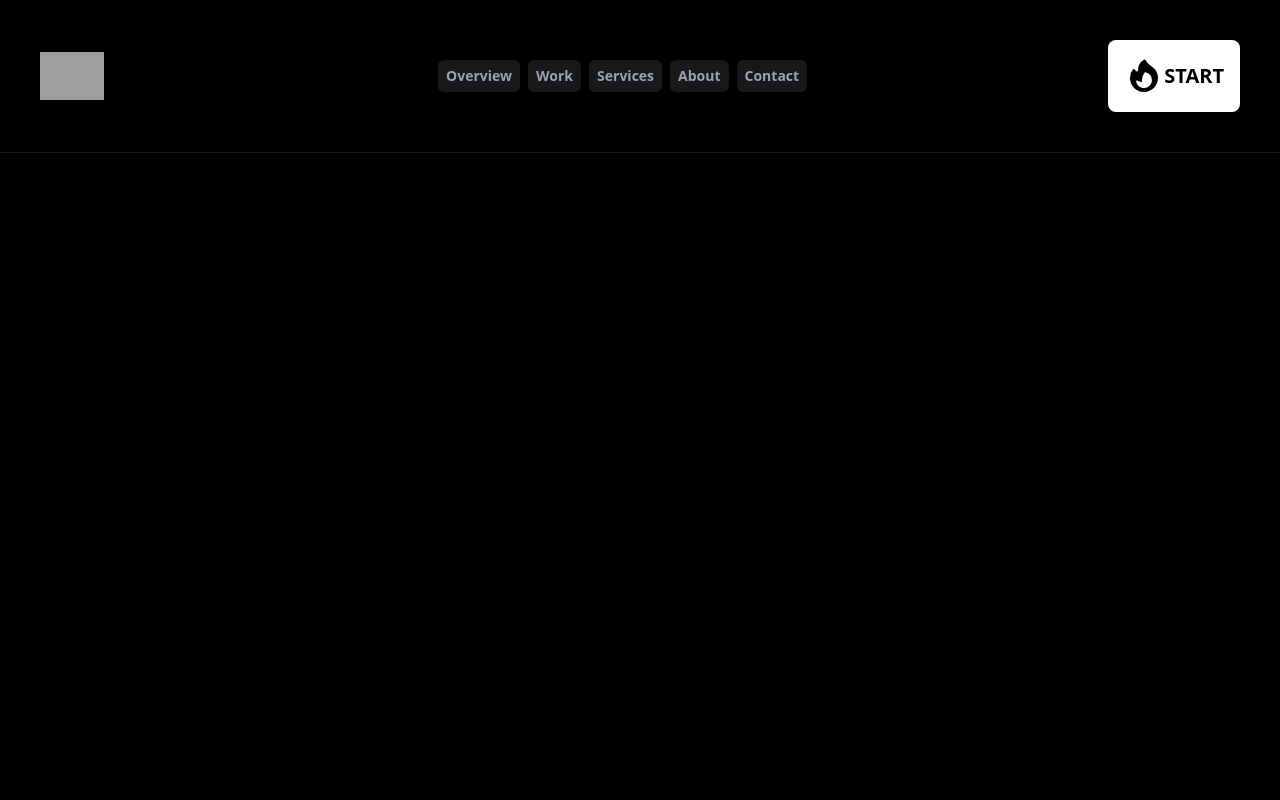
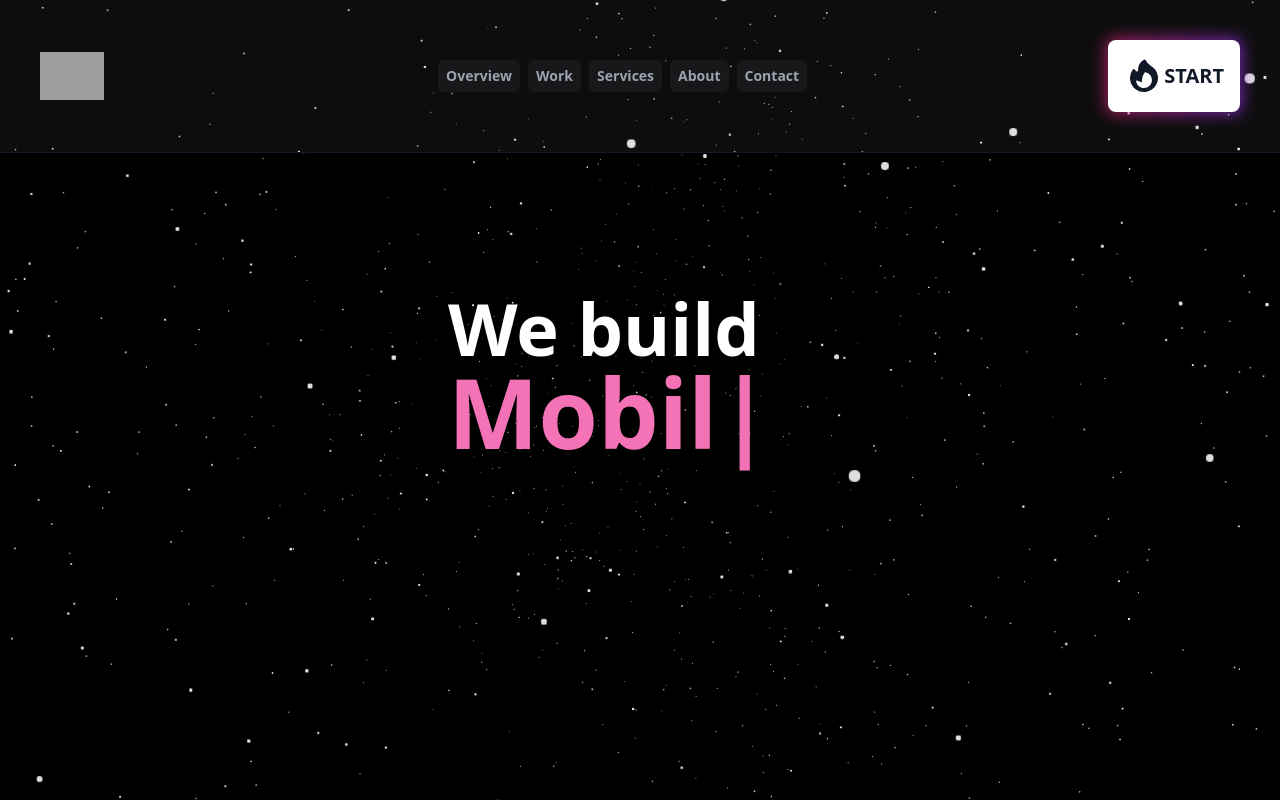
Before and after one commit to BerkAngay-terminal/code-crayons-web-landing-app, a Next.js app: page / in a window 1280 px wide. Built offline with nearby package versions, Linux system fonts and the light colour scheme; grey boxes are pictures that could not be loaded.

Commit message:
changes made.

```diff
--- a/components/Header.js
+++ b/components/Header.js
@@ -1,5 +1,5 @@
 import { useRouter } from 'next/router'
-import { FireIcon } from '@heroicons/react/20/solid'
+import StartButton from './StartButton'
 
 
 function Header() {
@@ -7,7 +7,7 @@ function Header() {
 
 
     return (
-        <header className='flex items-center justify-between p-10 bg-black border-b border-gray-900'>
+        <header className='fixed top-0 right-0 left-0 flex bg-white bg-opacity-5 items-center justify-between p-10 border-b border-gray-900'>
 
             {/* Logo */}
             <img className='h-12 transform transition hover:scale-110 cursor-pointer' src="https://link-cdn.fra1.cdn.digitaloceanspaces.com/Link/codecrayons%20(1).png" alt="" />
@@ -21,10 +21,7 @@ function Header() {
                 <button className='px-2 py-1.5 text-sm font-bold text-gray-400 bg-zinc-900 rounded-md transform transition hover:scale-105 hover:bg-purple-300 hover:text-black'>Contact</button>
             </div>
 
-            <button className='flex items-center font-black p-4 text-xl text-black bg-white uppercase rounded-lg transform transition hover:scale-105'>
-                <FireIcon className='h-10' />
-                <p>Start</p>
-            </button>
+            <StartButton />
 
         </header>
     )
--- /dev/null
+++ b/components/Hero.js
@@ -0,0 +1,23 @@
+import Typewriter from 'typewriter-effect';
+
+
+function Hero() {
+    return (
+        <div style={{ position: 'absolute', top: '50%', left: '50%', transform: 'translate3d(-50%,-50%,0)' }}>iv
+            <div className='w-96 h-[30vh]'>
+                <h1 className='text-white text-7xl font-bold '>We build</h1>
+                <h1 className='text-pink-400 text-8xl font-bold'>
+                    <Typewriter
+                        options={{
+                            strings: ['Mobile Apps', 'Mobile Games', 'Web Apps', 'Web Games', 'Desktop Apps', 'CRM App', 'ERP App', 'Space', 'Universe 😀'],
+                            autoStart: true,
+                            loop: true,
+                        }}
+                    />
+                </h1>
+            </div>
+        </div>
+    )
+}
+
+export default Hero
--- /dev/null
+++ b/components/Stars.js
@@ -0,0 +1,32 @@
+import { PointMaterial, Points } from '@react-three/drei'
+import { Canvas, useFrame } from '@react-three/fiber'
+import { useRef, useState } from 'react'
+import { random } from "maath";
+
+function Stars() {
+    return (
+        <Canvas camera={{ position: [0, 0, 1] }}>
+            <CustomStars />
+        </Canvas>
+    )
+}
+
+function CustomStars(props) {
+    const ref = useRef()
+    const [sphere] = useState(() => random.inSphere(new Float32Array(5000), { radius: 1.5 }))
+
+    useFrame((state, delta) => {
+        ref.current.rotation.x -= delta / 10
+        ref.current.rotation.y -= delta / 15
+    })
+
+    return (
+        <group rotation={[0, 0, Math.PI / 4]}>
+            <Points ref={ref} positions={sphere} stride={3} frustumCulled={false} {...props}>
+                <PointMaterial transparent color="#ffffff" size={0.005} sizeAttenuation={true} depthWrite={false} />
+            </Points>
+        </group>
+    )
+}
+
+export default Stars
--- /dev/null
+++ b/components/StartButton.js
@@ -0,0 +1,17 @@
+import { FireIcon } from '@heroicons/react/20/solid'
+
+function StartButton() {
+    return (
+        <div class="grid gap-8 items-start justify-center">
+            <div class="relative group">
+                <div class="absolute -inset-0.5 bg-gradient-to-r from-pink-600 to-purple-600 rounded-lg blur opacity-75 group-hover:opacity-100 transition duration-1000 group-hover:duration-200 animate-tilt"></div>
+                <button className='flex items-center font-black p-4 text-xl text-gray-900 hover:text-black bg-white uppercase rounded-lg transform transition hover:scale-105'>
+                    <FireIcon className='h-10' />
+                    <p>Start</p>
+                </button>
+            </div>
+        </div>
+    )
+}
+
+export default StartButton
--- a/pages/index.js
+++ b/pages/index.js
@@ -1,11 +1,26 @@
 import React from 'react'
 import Header from '../components/Header'
+import Stars from '../components/Stars'
+import Hero from '../components/Hero'
+import Head from 'next/head';
 
 function index() {
   return (
-    <div className='bg-black w-full h-screen'>
-      <Header />
-    </div>
+    <>
+      <Head>
+        <title>Code Crayons: We build future</title>
+      </Head>
+      <div className='bg-black w-full h-screen '>
+        <div className='absolute inset-0 z-50'>
+          <Header />
+          <Hero />
+        </div>
+        <div className='-z-10 w-screen h-screen'>
+          <Stars />
+        </div>
+
+      </div>
+    </>
   )
 }
 
```
Also changed, not shown: package.json (+7 -1 lines), 2 other files (tests, documents, lock files or other folders).
